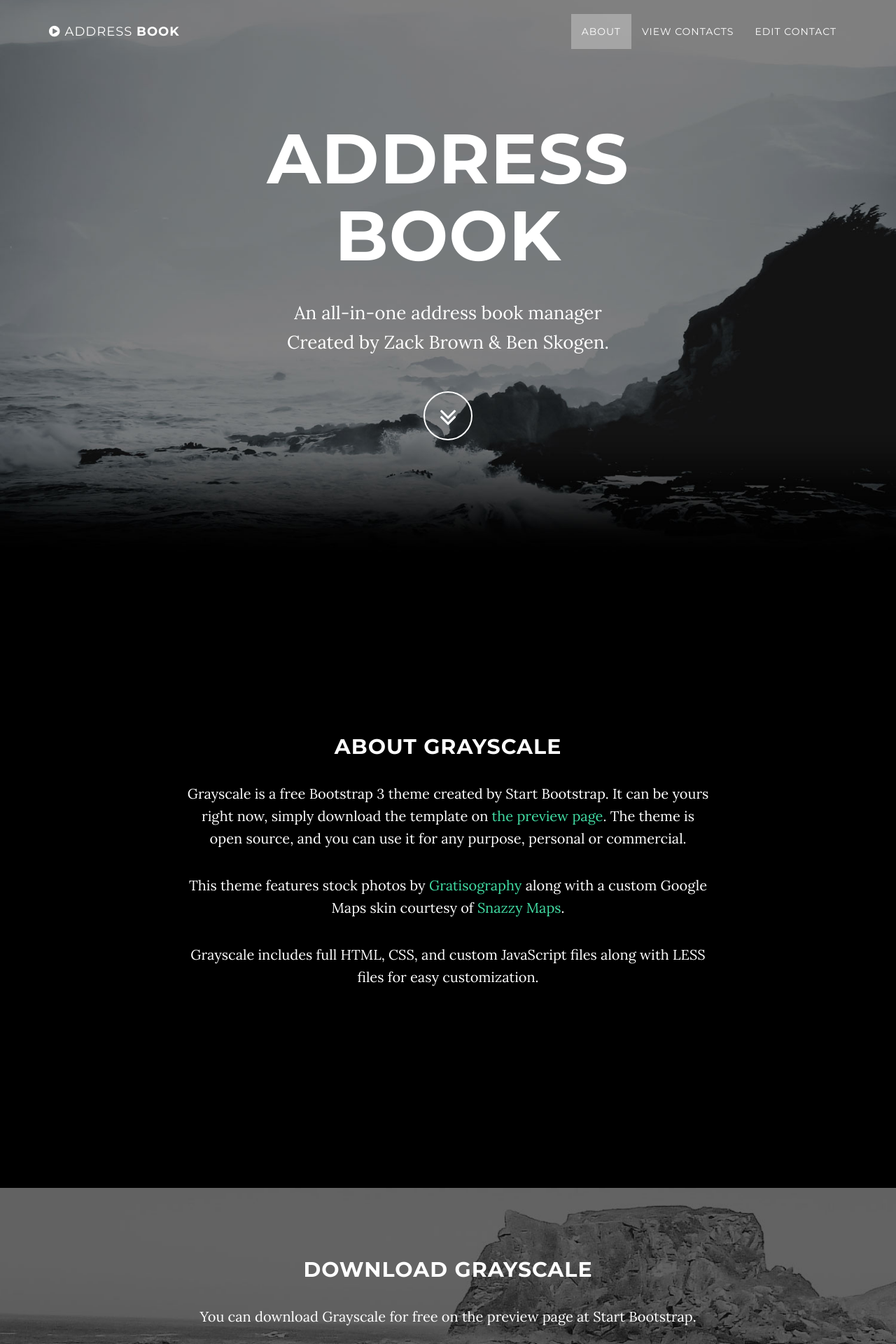
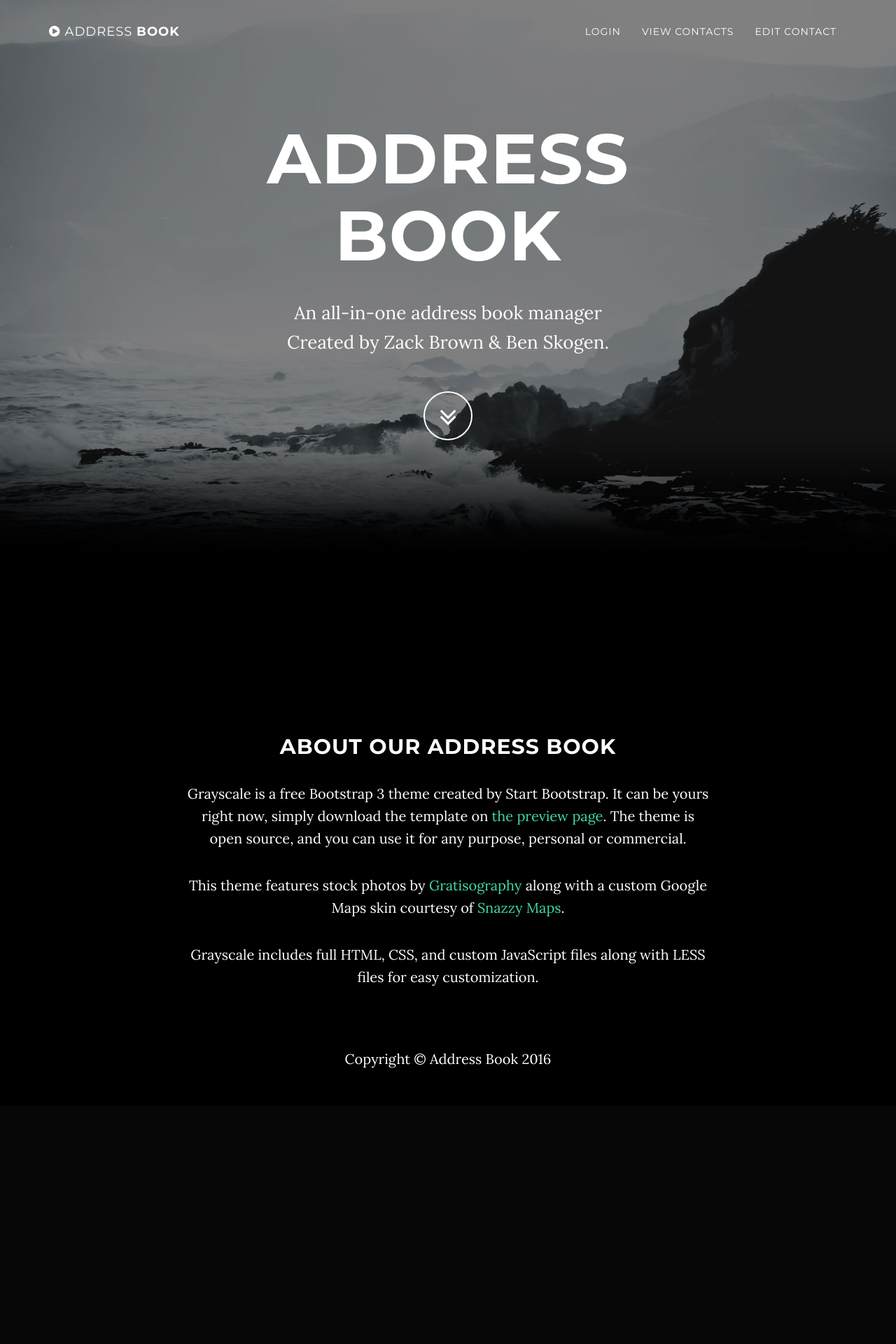
Before and after one commit to zackbrown27/DjangoProject, a Django app: page / in a window 1280 px wide. Shown: the top 1920 px of the page at 70% size. After the commit the page ends 1526 px from the top, so only its background shows below. Run offline with Django 3.2, Linux system fonts and the light colour scheme; some libraries are stand-ins or nearby versions.

Commit message:
edited the index.html

```diff
--- a/contactbook/contacts/templates/contacts/index.html
+++ b/contactbook/contacts/templates/contacts/index.html
@@ -54,13 +54,13 @@
                         <a href="#page-top"></a>
                     </li>
                     <li>
-                        <a class="page-scroll" href="#about">about</a>
+                        <a class="page-scroll" href="#login">login</a>
                     </li>
                     <li>
-                        <a class="page-scroll" href="#view contacts">view Contacts</a>
+                        <a class="page-scroll" href="#viewcontacts">view Contacts</a>
                     </li>
                     <li>
-                        <a class="page-scroll" href="#edit contacts">edit Contact</a>
+                        <a class="page-scroll" href="#editcontacts">edit Contact</a>
                     </li>
                 </ul>
             </div>
@@ -90,7 +90,7 @@
     <section id="about" class="container content-section text-center">
         <div class="row">
             <div class="col-lg-8 col-lg-offset-2">
-                <h2>About Grayscale</h2>
+                <h2>About Our Address Book</h2>
                 <p>Grayscale is a free Bootstrap 3 theme created by Start Bootstrap. It can be yours right now, simply download the template on <a href="http://startbootstrap.com/template-overviews/grayscale/">the preview page</a>. The theme is open source, and you can use it for any purpose, personal or commercial.</p>
                 <p>This theme features stock photos by <a href="http://gratisography.com/">Gratisography</a> along with a custom Google Maps skin courtesy of <a href="http://snazzymaps.com/">Snazzy Maps</a>.</p>
                 <p>Grayscale includes full HTML, CSS, and custom JavaScript files along with LESS files for easy customization.</p>
@@ -98,49 +98,10 @@
         </div>
     </section>
 
-    <!-- Download Section -->
-    <section id="download" class="content-section text-center">
-        <div class="download-section">
-            <div class="container">
-                <div class="col-lg-8 col-lg-offset-2">
-                    <h2>Download Grayscale</h2>
-                    <p>You can download Grayscale for free on the preview page at Start Bootstrap.</p>
-                    <a href="http://startbootstrap.com/template-overviews/grayscale/" class="btn btn-default btn-lg">Visit Download Page</a>
-                </div>
-            </div>
-        </div>
-    </section>
-
-    <!-- Contact Section -->
-    <section id="contact" class="container content-section text-center">
-        <div class="row">
-            <div class="col-lg-8 col-lg-offset-2">
-                <h2>Contact Start Bootstrap</h2>
-                <p>Feel free to email us to provide some feedback on our templates, give us suggestions for new templates and themes, or to just say hello!</p>
-                <p><a href="mailto:feedback@startbootstrap.com">feedback@startbootstrap.com</a>
-                </p>
-                <ul class="list-inline banner-social-buttons">
-                    <li>
-                        <a href="https://twitter.com/SBootstrap" class="btn btn-default btn-lg"><i class="fa fa-twitter fa-fw"></i> <span class="network-name">Twitter</span></a>
-                    </li>
-                    <li>
-                        <a href="https://github.com/IronSummitMedia/startbootstrap" class="btn btn-default btn-lg"><i class="fa fa-github fa-fw"></i> <span class="network-name">Github</span></a>
-                    </li>
-                    <li>
-                        <a href="https://plus.google.com/+Startbootstrap/posts" class="btn btn-default btn-lg"><i class="fa fa-google-plus fa-fw"></i> <span class="network-name">Google+</span></a>
-                    </li>
-                </ul>
-            </div>
-        </div>
-    </section>
-
-    <!-- Map Section -->
-    <div id="map"></div>
-
     <!-- Footer -->
     <footer>
         <div class="container text-center">
-            <p>Copyright &copy; Your Website 2014</p>
+            <p>Copyright &copy; Address Book 2016</p>
         </div>
     </footer>
 
@@ -153,9 +114,6 @@
     <!-- Plugin JavaScript -->
     <script src="js/jquery.easing.min.js"></script>
 
-    <!-- Google Maps API Key - Use your own API key to enable the map feature. More information on the Google Maps API can be found at https://developers.google.com/maps/ -->
-    <script type="text/javascript" src="https://maps.googleapis.com/maps/api/js?key=AIzaSyCRngKslUGJTlibkQ3FkfTxj3Xss1UlZDA&sensor=false"></script>
-
     <!-- Custom Theme JavaScript -->
     <script src="js/grayscale.js"></script>
 
```
Also changed, not shown: 10 other files.
